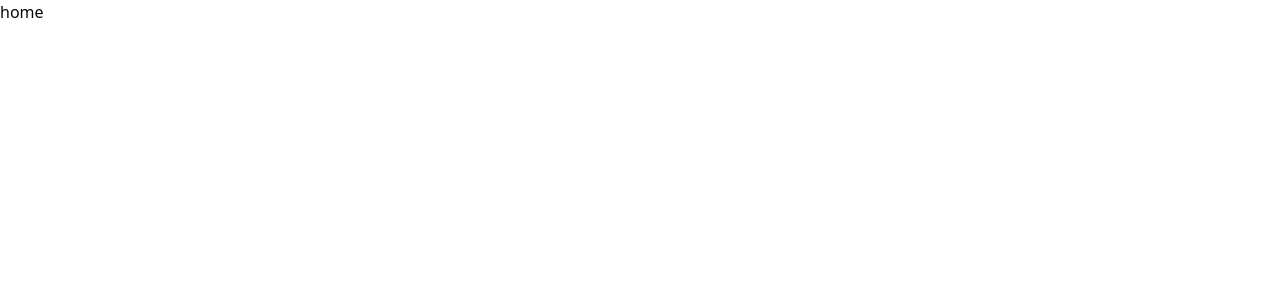
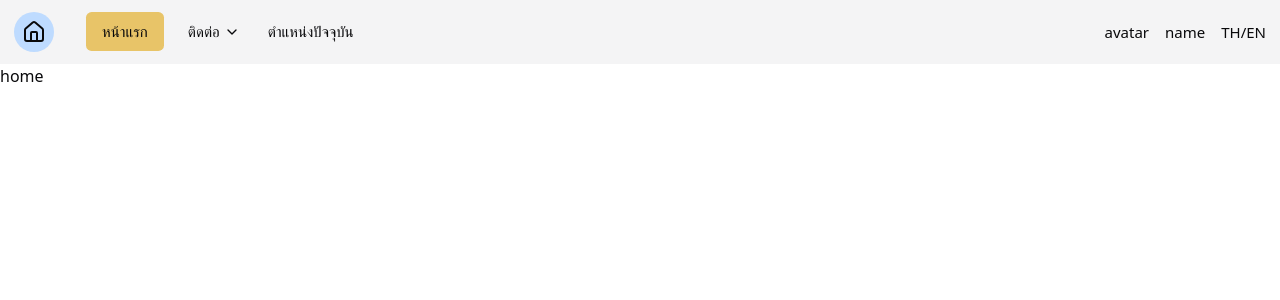
Before and after one commit to snickee4115/abbon-assignments, a React (Vite) app: page / in a window 1280 px wide. Shown: the top 300 px of the page. Built offline with nearby package versions, Linux system fonts and the light colour scheme.

Commit message:
feat: implement Navbar

```diff
--- a/src/App.tsx
+++ b/src/App.tsx
@@ -1,9 +1,11 @@
 import { BrowserRouter, Route, Routes } from "react-router";
+import Navbar from "./components/layouts/Navbar";
 
 function App() {
   return (
     <div className="min-h-screen flex flex-col">
       <BrowserRouter>
+        <Navbar />
         <main className="flex-grow">
           <Routes>
             <Route path="/" element={<div>home</div>} />
--- /dev/null
+++ b/src/components/layouts/MenuItem.tsx
@@ -0,0 +1,27 @@
+import { cn } from "@/lib/utils";
+import { NavLink, NavLinkProps } from "react-router";
+
+type Props = {
+  title: string;
+  isSubMenu?: boolean;
+} & NavLinkProps;
+
+const MenuItem = ({ title, className, to, ...props }: Props) => {
+  return (
+    <NavLink
+      to={to}
+      className={({ isActive }) => {
+        return cn(
+          "block px-4 py-2 rounded-sm hover:bg-chart-4",
+          isActive && to !== "#" ? "bg-chart-4" : "",
+          className
+        );
+      }}
+      {...props}
+    >
+      {title}
+    </NavLink>
+  );
+};
+
+export default MenuItem;
--- /dev/null
+++ b/src/components/layouts/Navbar.tsx
@@ -0,0 +1,76 @@
+import { useState } from "react";
+import { menus } from "@/constant/menus";
+import MenuItem from "./MenuItem";
+import { ChevronDown, ChevronUp, HomeIcon } from "lucide-react";
+import { Link } from "react-router";
+
+const Navbar = () => {
+  return (
+    <header className="h-16 text-[15px] z-[1000] flex bg-secondary">
+      <nav className="flex px-3.5 my-auto justify-between items-center w-full max-w-7xl mx-auto">
+        <div className="gap-8 flex">
+          <Link to="/" className="m-auto rounded-full p-2 bg-blue-200">
+            <HomeIcon />
+          </Link>
+          <div className="flex gap-2">
+            {menus.map((menu) => (
+              <NavItem key={menu.title} menu={menu} />
+            ))}
+          </div>
+        </div>
+        <div className="flex items-center space-x-4">
+          <div>avatar</div>
+          <div>name</div>
+          <div>TH/EN</div>
+        </div>
+      </nav>
+    </header>
+  );
+};
+
+const NavItem = ({ menu }: { menu: (typeof menus)[number] }) => {
+  const [activeMenu, setActiveMenu] = useState<string | null>(null);
+  const handleMenuHover = (menuTitle: string | null) => {
+    setActiveMenu(menuTitle);
+  };
+
+  const handleMenuClick = () => {};
+  return (
+    <div
+      key={menu.title}
+      className="relative"
+      onMouseEnter={() => menu.subMenus?.length && handleMenuHover(menu.title)}
+      onMouseLeave={() => handleMenuHover(null)}
+    >
+      <div className="flex gap-1">
+        <MenuItem
+          key={menu.title}
+          title={menu.title}
+          to={menu.href || "#"}
+          onClick={handleMenuClick}
+          className={menu.subMenus?.length ? "cursor-default pr-6" : ""}
+        />
+        {menu.subMenus?.length ? (
+          activeMenu ? (
+            <ChevronUp className="absolute right-1 top-1/2 -translate-y-1/2 size-4 pointer-events-none" />
+          ) : (
+            <ChevronDown className="absolute right-1 top-1/2 -translate-y-1/2 size-4 pointer-events-none" />
+          )
+        ) : null}
+      </div>
+
+      {menu.subMenus?.length ? (
+        <div
+          className={`absolute bg-white rounded-sm shadow-lg min-w-[160px] flex-col gap-1
+                    ${activeMenu === menu.title ? "flex" : "hidden"}`}
+        >
+          {menu.subMenus.map((subMenu) => (
+            <MenuItem key={subMenu.title} title={subMenu.title} to={subMenu.href} />
+          ))}
+        </div>
+      ) : null}
+    </div>
+  );
+};
+
+export default Navbar;
--- /dev/null
+++ b/src/constant/menus.ts
@@ -0,0 +1,23 @@
+export const menus = [
+  {
+    title: "หน้าแรก",
+    href: "/",
+  },
+  {
+    title: "ติดต่อ",
+    subMenus: [
+      {
+        title: "รายชื่อติดต่อ",
+        href: "/contact/list",
+      },
+      {
+        title: "สร้างรายชื่อติดต่อ",
+        href: "/contact/form",
+      },
+    ],
+  },
+  {
+    title: "ตำแหน่งปัจจุบัน",
+    externalLink: "/current-location",
+  },
+];
```
